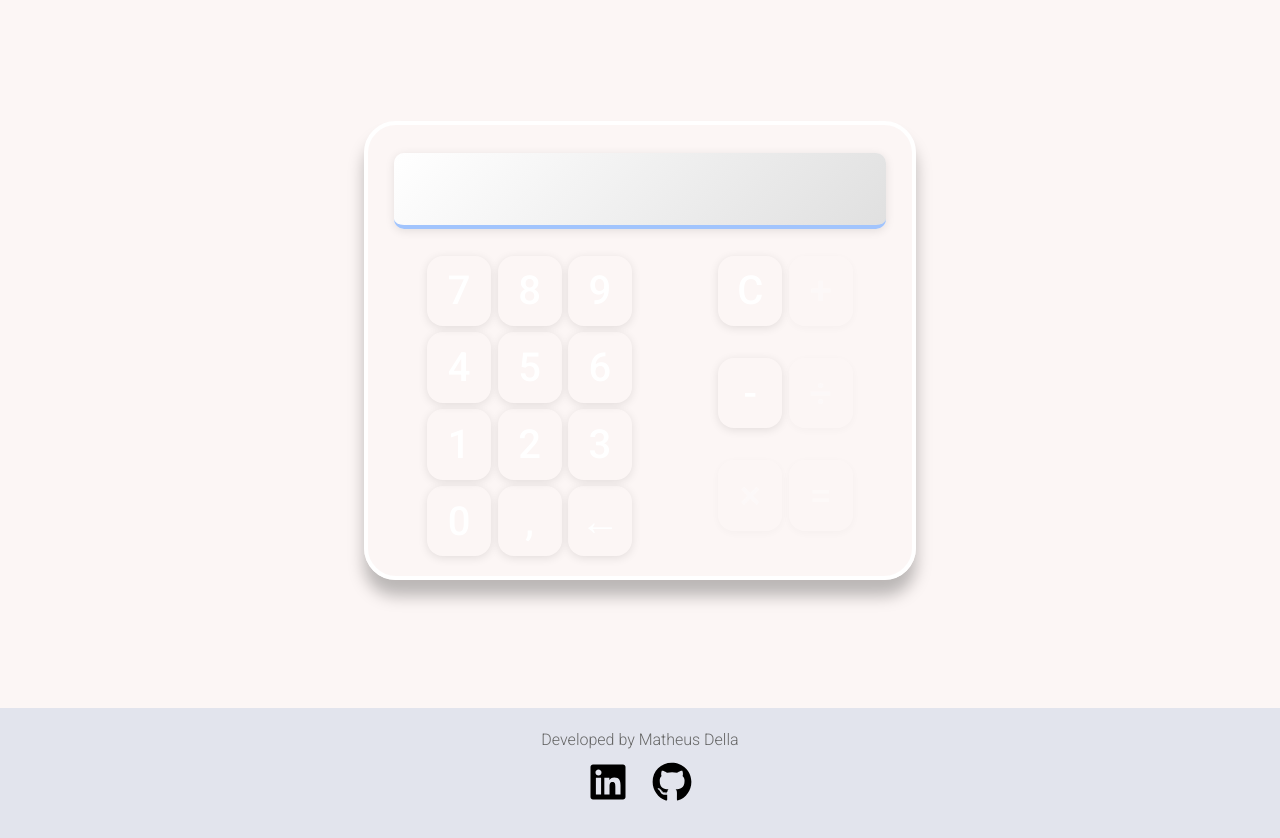
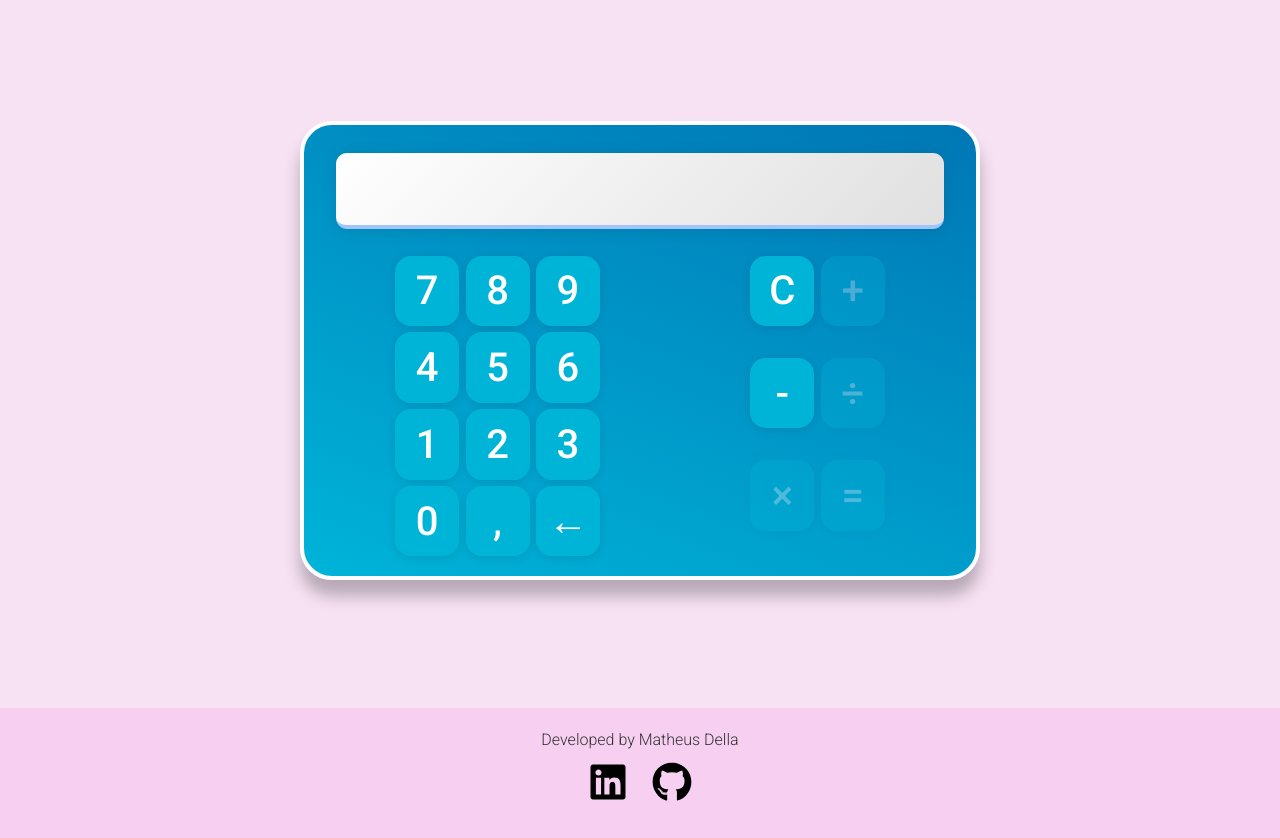
Before and after one commit to MDellaCS/Calculadora-HTML-CSS-JS, a plain HTML site: page index.html in a window 1280 px wide. Shown: the part 540-1378 px from the top of the page. Drawn offline with Linux system fonts and the light colour scheme.

Commit message:
light and dark mode

```diff
--- a/script.js
+++ b/script.js
@@ -1,22 +1,27 @@
-let visor;
-let btn0;
-let btn1;
-let btn2;
-let btn3;
-let btn4;
-let btn5;
-let btn6;
-let btn7;
-let btn8;
-let btn9;
-let btnPlus;
-let btnMinus;
-let btnDivide;
-let btnTimes;
-let btnEquals;
-let btnDecimal;
-let footer;
-let calculado = false;
+let visor, btn0, btn1, btn2, btn3, btn4, btn5, btn6, btn7, btn8, btn9, btnPlus, btnMinus, btnDivide, btnTimes, btnEquals, btnDecimal, footer, calculado;
+
+document.addEventListener("DOMContentLoaded", function () {
+    visor = document.getElementById("visor");
+    btn0 = document.getElementById("btn0");
+    btn1 = document.getElementById("btn1");
+    btn2 = document.getElementById("btn2");
+    btn3 = document.getElementById("btn3");
+    btn4 = document.getElementById("btn4");
+    btn5 = document.getElementById("btn5");
+    btn6 = document.getElementById("btn6");
+    btn7 = document.getElementById("btn7");
+    btn8 = document.getElementById("btn8");
+    btn9 = document.getElementById("btn9");
+    btnPlus = document.getElementById("btn+");
+    btnMinus = document.getElementById("btn-");
+    btnDivide = document.getElementById("btn/");
+    btnTimes = document.getElementById("btn*");
+    btnEquals = document.getElementById("btn=");
+    btnDecimal = document.getElementById("btn.");
+    footer = document.getElementById("footer");
+    calculado = false;
+    action();
+});
 
 async function action() {
 
@@ -87,8 +92,8 @@ function calculate() {
 }
 
 function backspace() {
+
     visor.value = visor.value.slice(0, -1);
-
     action();
 }
 
@@ -102,10 +107,6 @@ async function clearVisor() {
 
     visor.classList.remove('spin');
     void visor.offsetWidth;
-}
-
-function delay(ms) {
-    return new Promise(resolve => setTimeout(resolve, ms));
 }
 
 document.addEventListener("keydown", function (event) {
@@ -153,7 +154,7 @@ document.addEventListener("keydown", function (event) {
 
 });
 
-function fixFooterToBottom() {
+function sunkFooter() {
     var bodyHeight = document.body.clientHeight;
     var windowHeight = window.innerHeight;
     var footerHeight = footer.offsetHeight;
@@ -168,27 +169,9 @@ function fixFooterToBottom() {
     }
 }
 
-window.onload = fixFooterToBottom;
-window.onresize = fixFooterToBottom;
+window.onload = sunkFooter;
+window.onresize = sunkFooter;
 
-document.addEventListener("DOMContentLoaded", function () {
-    visor = document.getElementById("visor");
-    btn0 = document.getElementById("btn0");
-    btn1 = document.getElementById("btn1");
-    btn2 = document.getElementById("btn2");
-    btn3 = document.getElementById("btn3");
-    btn4 = document.getElementById("btn4");
-    btn5 = document.getElementById("btn5");
-    btn6 = document.getElementById("btn6");
-    btn7 = document.getElementById("btn7");
-    btn8 = document.getElementById("btn8");
-    btn9 = document.getElementById("btn9");
-    btnPlus = document.getElementById("btn+");
-    btnMinus = document.getElementById("btn-");
-    btnDivide = document.getElementById("btn/");
-    btnTimes = document.getElementById("btn*");
-    btnEquals = document.getElementById("btn=");
-    btnDecimal = document.getElementById("btn.");
-    footer = document.getElementById("footer");
-    action();
-});
+function delay(ms) {
+    return new Promise(resolve => setTimeout(resolve, ms));
+}
--- a/styles.css
+++ b/styles.css
@@ -5,12 +5,14 @@
     --fontTitle: "Roboto Slab";
     --fontText: "Roboto";
 
-    --main: #7b9acc;
-    --main-hover: #77abff;
-    --bg: #FCF6F5;
-    --h1: #7b9acc;
-    --h2: #666666;
-    --shadow: #7b9acc33;
+    --main: linear-gradient(22deg, #ff758f, #c9184a);
+    --main2: linear-gradient(22deg, #00b4d8, #0077b6);
+    --main3: linear-gradient(22deg, #00b4d8, #00b4d8);
+    --bg: #f7e2f4;
+    --main-hover: #CD2C6C;
+    --h1: #000000;
+    --h2: #333333;
+    --shadow: #f7cff1;
 }
 
 @media (prefers-color-scheme: dark) {
@@ -19,14 +21,18 @@
     }
 
     :root {
-        --main: linear-gradient(22deg, #ff758f, #c9184a);
-        --main2: linear-gradient(22deg, #00b4d8, #0077b6);
-        --main3: linear-gradient(22deg, #00b4d8, #00b4d8);
-        --bg: #f7e2f4;
+        --main: linear-gradient(22deg, #cc5467, #99082e);
+    --main2: linear-gradient(22deg, #007fa1, #005381);
+    --main3: linear-gradient(22deg, #007fa1, #007fa1);
+        --bg: #22001d;
         --main-hover: #CD2C6C;
-        --h1: #000000;
-        --h2: #333333;
-        --shadow: #f7cff1;
+        --h1: #ffffff;
+        --h2: #cccccc;
+        --shadow: #1b0017;
+    }
+
+    .icon {
+        filter: invert(100%);
     }
 }
 
@@ -89,7 +95,7 @@ body {
     font-size: 1rem;
     font-weight: 300;
     line-height: 1.6rem;
-    color: black;
+    color: var(--h2);
 }
 
 .keybinds .key {
@@ -114,7 +120,7 @@ body {
     background: var(--main2);
     border: solid 0.3rem #ffffff;
     border-radius: 2rem;
-    width: 40%;
+    width: 50%;
     padding: 1rem;
     text-align: center;
     box-shadow: 0 1rem 1rem rgba(0, 0, 0, 0.26);
@@ -146,35 +152,19 @@ body {
 input {
     border: none;
     border-bottom: 4px solid #a1c4fd;
-    /* Cor de destaque */
-    font-family: 'Helvetica Neue', Arial, sans-serif;
-    /* Fonte moderna e limpa */
+    font-family: var(--fontText);
     font-size: 1.5rem;
     font-weight: 500;
     transition: .1s ease-out;
     padding: 1rem;
-    border-radius: 10px;
-    /* Bordas arredondadas */
-    color: #333;
-    /* Cor do texto */
+    border-radius: 0.7rem;
+    color: black;
     width: 90%;
     height: 2.5rem;
-    /* Ajuste da altura */
     margin-top: 12px;
     margin-bottom: 24px;
     background: linear-gradient(135deg, #ffffff, #e0e0e0);
-    /* Gradiente suave */
-    box-shadow: 0 2px 10px rgba(0, 0, 0, 0.1);
-    /* Sombra suave */
-    outline: none;
-    /* Remover a borda ao focar */
-}
-
-input:focus {
-    border-bottom: 4px solid #76c7f0;
-    /* Cor de destaque ao focar */
-    box-shadow: 0 4px 15px rgba(0, 0, 0, 0.2);
-    /* Sombra mais forte ao focar */
+    box-shadow: 0 0.1rem 1rem rgba(0, 0, 0, 0.1);
 }
 
 /* ---------------------------------------------------------------- BUTTON */
@@ -236,6 +226,7 @@ input:focus {
     bottom: 0;
     left: 0;
     right: 0;
+    color: var(--h2);
 }
 
 .icon {
```
